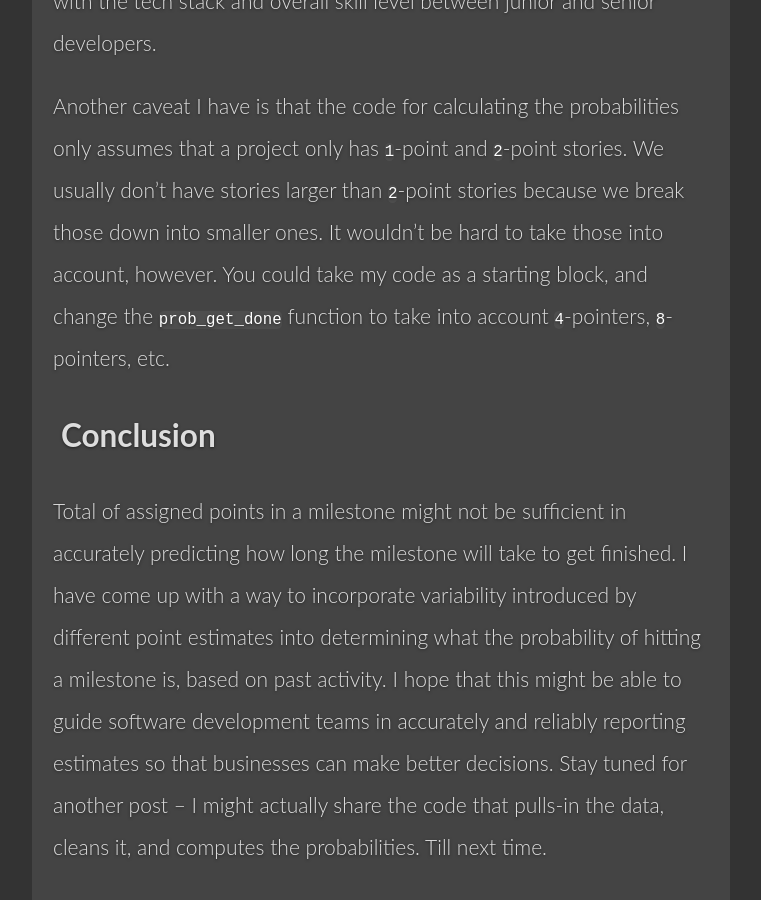
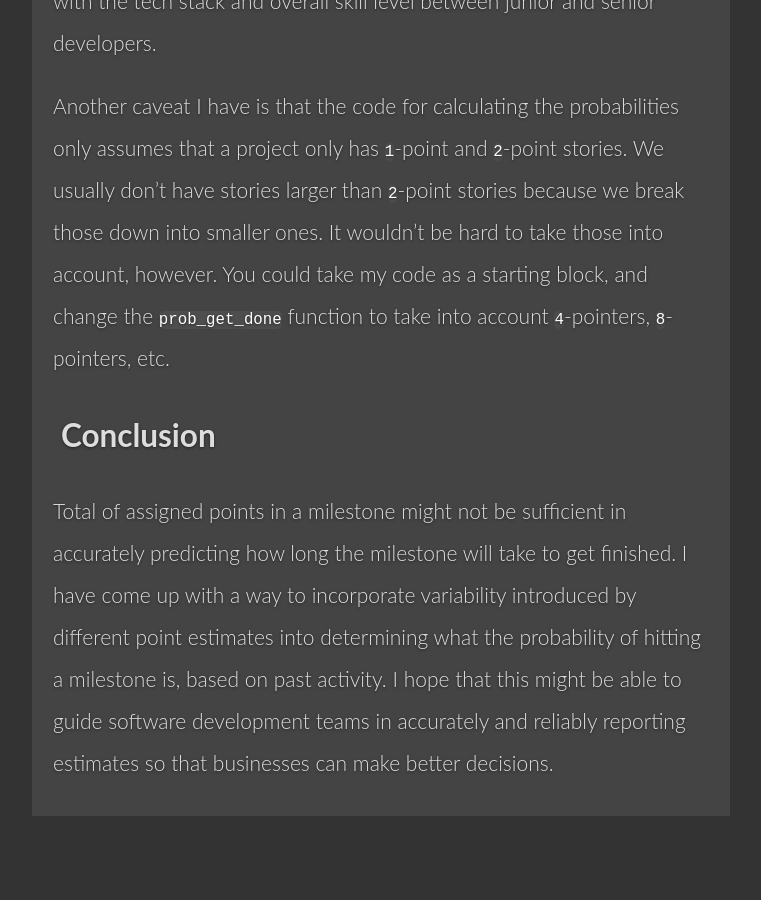
Before and after one commit to Edderic/edderic.github.io, a Jekyll site: the page built from _posts/2015-07-12-probability-of-hitting-deadlines-based-on-pivotal-tracker-points.markdown, in a window 1280 px wide and 900 px high, scrolled down 17682 px. Shown: the whole window, without its empty margins (259-1020 px from the left). Built offline with Jekyll 4.4.1, drawn with Linux system fonts in a browser that asks for light colours; after the commit the page ends 18498 px from its top, so only the background shows below that.

Commit message:
update conclusion

```diff
--- a/_posts/2015-07-12-probability-of-hitting-deadlines-based-on-pivotal-tracker-points.markdown
+++ b/_posts/2015-07-12-probability-of-hitting-deadlines-based-on-pivotal-tracker-points.markdown
@@ -458,5 +458,4 @@ with a way to incorporate variability introduced by different point estimates
 into determining what the probability of hitting a milestone is, based on past
 activity. I hope that this might be able to guide software development teams in
 accurately and reliably reporting estimates so that businesses can make better
-decisions.  Stay tuned for another post -- I might actually share the code that
-pulls-in the data, cleans it, and computes the probabilities. Till next time.
+decisions.
```
